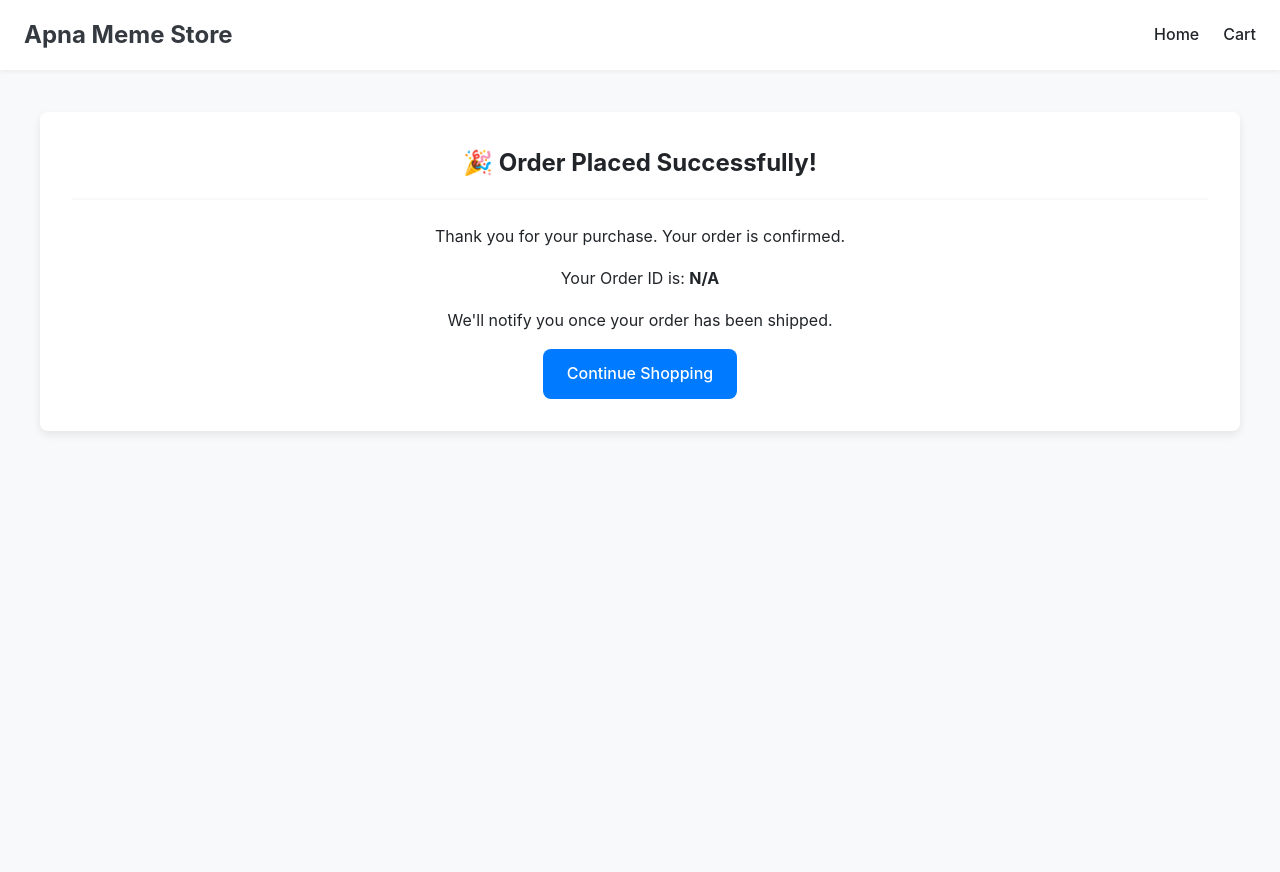
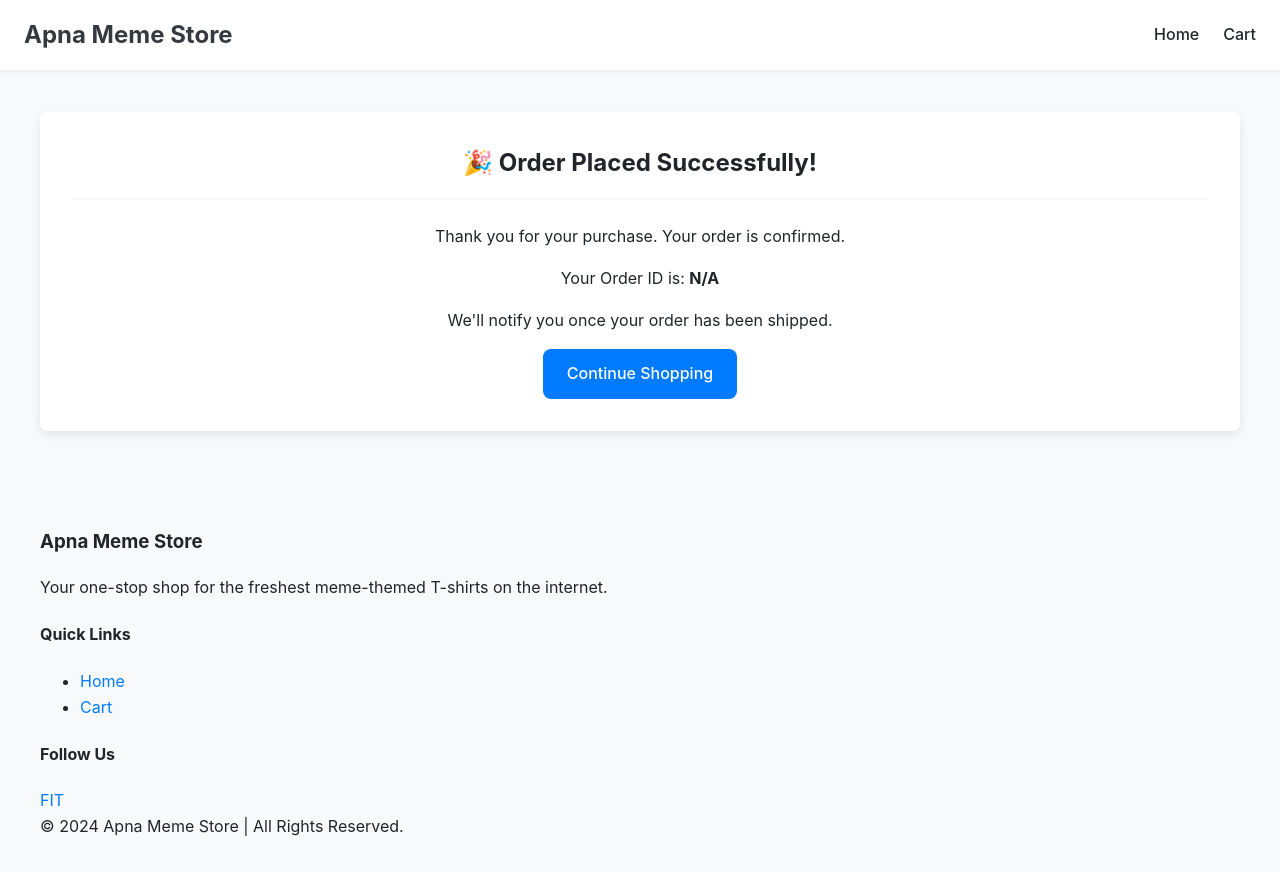
Before and after one commit to raj0580/Apna-meme-store, a plain HTML site: page order-success.html in a window 1280 px wide. Before the commit the page ends 800 px from the top, so only its background shows below. Drawn offline with Linux system fonts and the light colour scheme.

Commit message:
Update order-success.html

```diff
--- a/order-success.html
+++ b/order-success.html
@@ -10,9 +10,9 @@
     <header class="navbar">
         <a href="/" class="navbar-brand">Apna Meme Store</a>
         <nav class="navbar-links">
+            <span id="welcome-message" class="nav-link"></span>
             <a href="/" class="nav-link">Home</a>
-            <a href="/cart.html" class="nav-link cart-icon-container"><span id="cart-counter">0</span>Cart</a>
-
+            <a href="/cart.html" class="nav-link cart-icon-container">Cart<span id="cart-counter">0</span></a>
         </nav>
     </header>
     <main class="container" style="text-align: center;">
@@ -24,11 +24,17 @@
             <a href="/" class="btn btn-primary">Continue Shopping</a>
         </div>
     </main>
-    <script>
-        document.addEventListener('DOMContentLoaded', () => {
-            const params = new URLSearchParams(window.location.search);
-            document.getElementById('order-id').textContent = params.get('orderId') || 'N/A';
-        });
-    </script>
+    <footer class="footer">
+        <div class="container">
+            <div class="footer-content">
+                <div class="footer-section"><h3>Apna Meme Store</h3><p>Your one-stop shop for the freshest meme-themed T-shirts on the internet.</p></div>
+                <div class="footer-section"><h4>Quick Links</h4><ul><li><a href="/">Home</a></li><li><a href="/cart.html">Cart</a></li></ul></div>
+                <div class="footer-section"><h4>Follow Us</h4><div class="social-icons"><a href="#" aria-label="Facebook">F</a><a href="#" aria-label="Instagram">I</a><a href="#" aria-label="Twitter">T</a></div></div>
+            </div>
+            <div class="footer-bottom">© 2024 Apna Meme Store | All Rights Reserved.</div>
+        </div>
+    </footer>
+    <script src="/js/main.js" type="module"></script>
+    <script>document.addEventListener('DOMContentLoaded', () => { const params = new URLSearchParams(window.location.search); document.getElementById('order-id').textContent = params.get('orderId') || 'N/A'; });</script>
 </body>
 </html>
```
